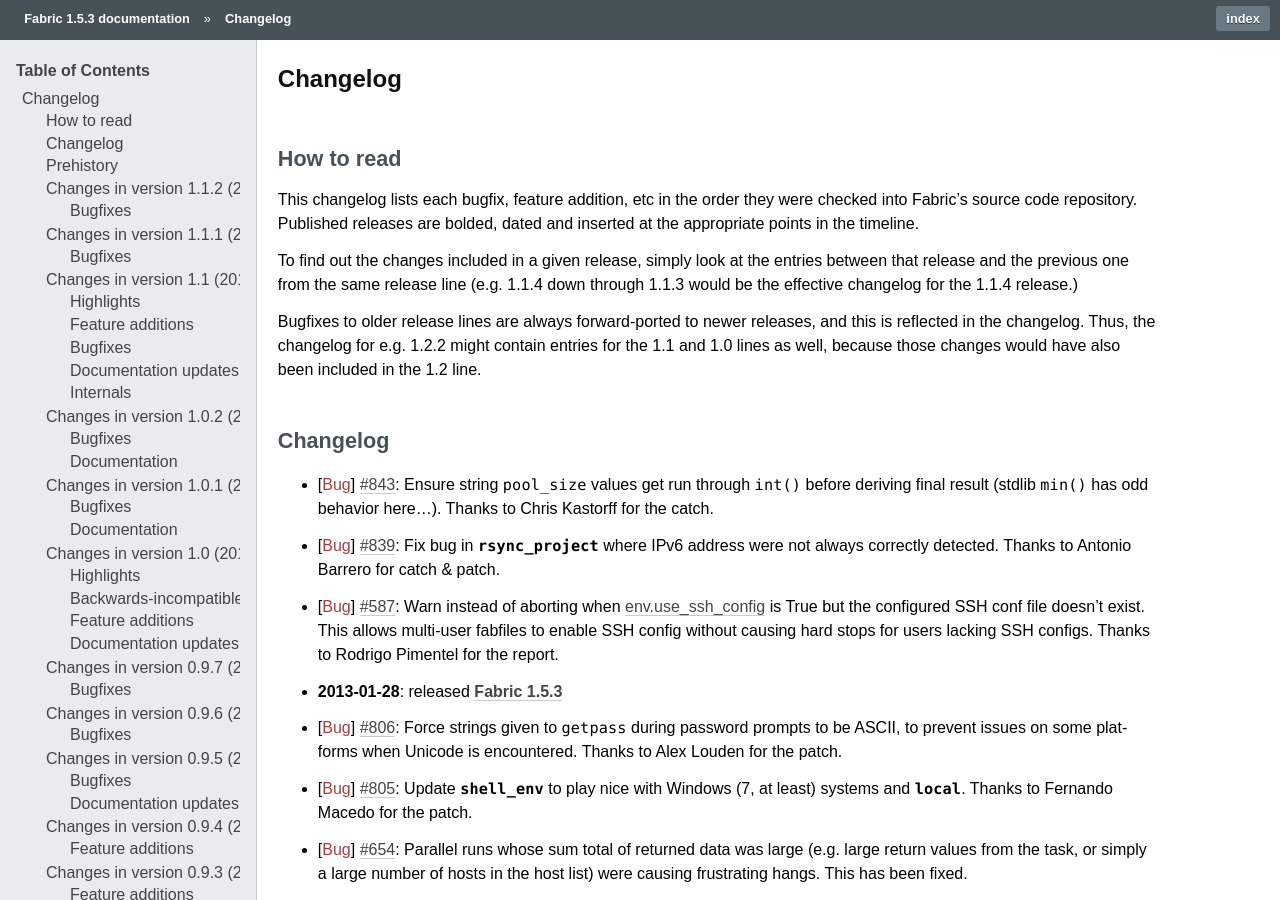
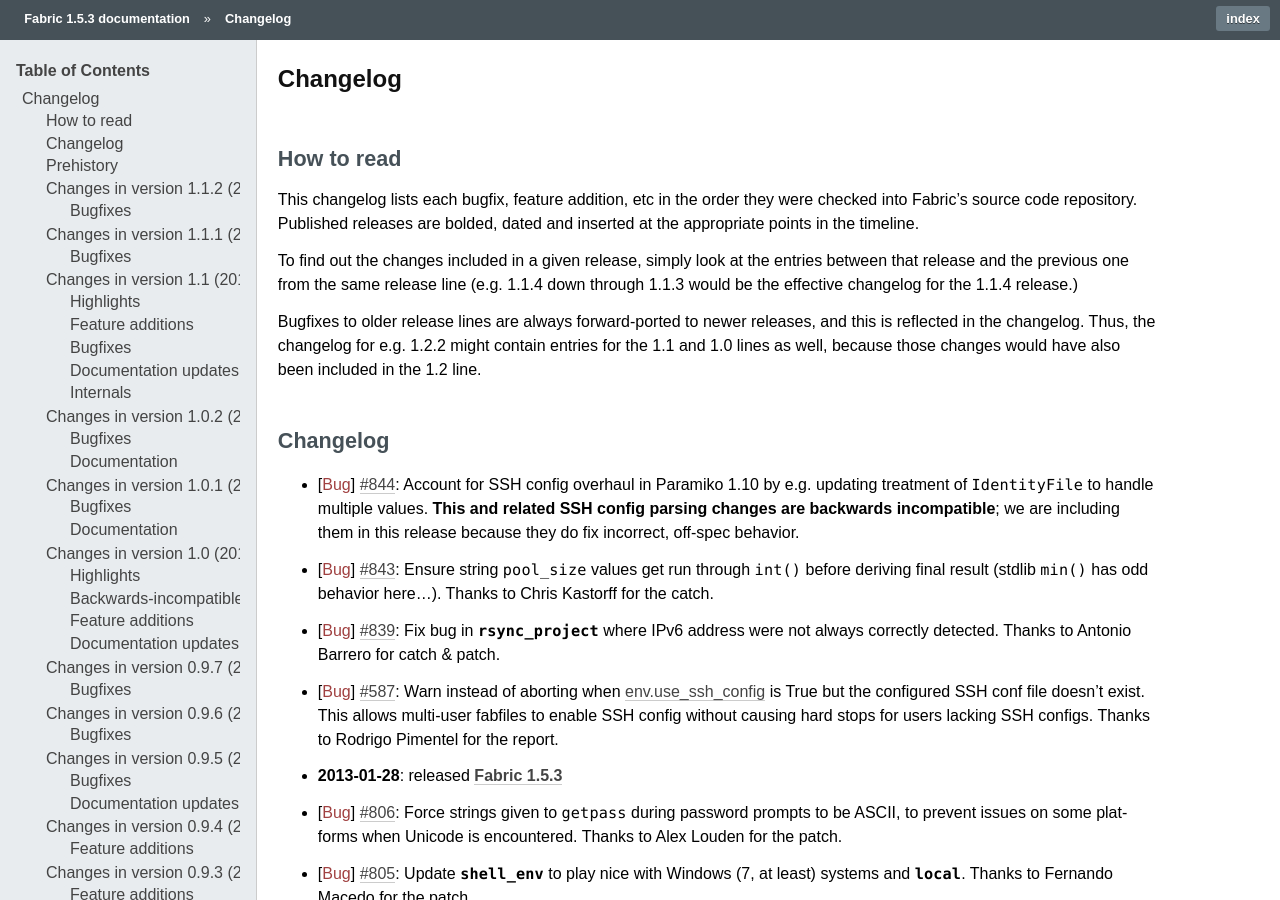
Before and after one commit to fabric/fabric, a Sphinx documentation site: the page built from docs/changelog.rst, in a window 1280 px wide and 900 px high. Built offline with Sphinx 7.4.7, drawn with Linux system fonts in a browser that asks for light colours.

Commit message:
Fix #844

```diff
--- a/docs/changelog.rst
+++ b/docs/changelog.rst
@@ -25,6 +25,10 @@
 Changelog
 =========
 
+* :bug:`844` Account for SSH config overhaul in Paramiko 1.10 by e.g. updating
+  treatment of ``IdentityFile`` to handle multiple values. **This and related
+  SSH config parsing changes are backwards incompatible**; we are including
+  them in this release because they do fix incorrect, off-spec behavior.
 * :bug:`843` Ensure string ``pool_size`` values get run through ``int()``
   before deriving final result (stdlib ``min()`` has odd behavior here...).
   Thanks to Chris Kastorff for the catch.
--- a/docs/usage/execution.rst
+++ b/docs/usage/execution.rst
@@ -785,7 +785,7 @@
   regular ``ssh``. So a ``Host foo`` entry specifying ``HostName example.com``
   will allow you to give Fabric the hostname ``'foo'`` and have that expanded
   into ``'example.com'`` at connection time.
-* ``IdentityFile`` will append to (not replace) :ref:`env.key_filename
+* ``IdentityFile`` will extend (not replace) :ref:`env.key_filename
   <key-filename>`.
 * ``ForwardAgent`` will augment :ref:`env.forward_agent <forward-agent>` in an
   "OR" manner: if either is set to a positive value, agent forwarding will be
```
Also changed, not shown: 3 other files.
